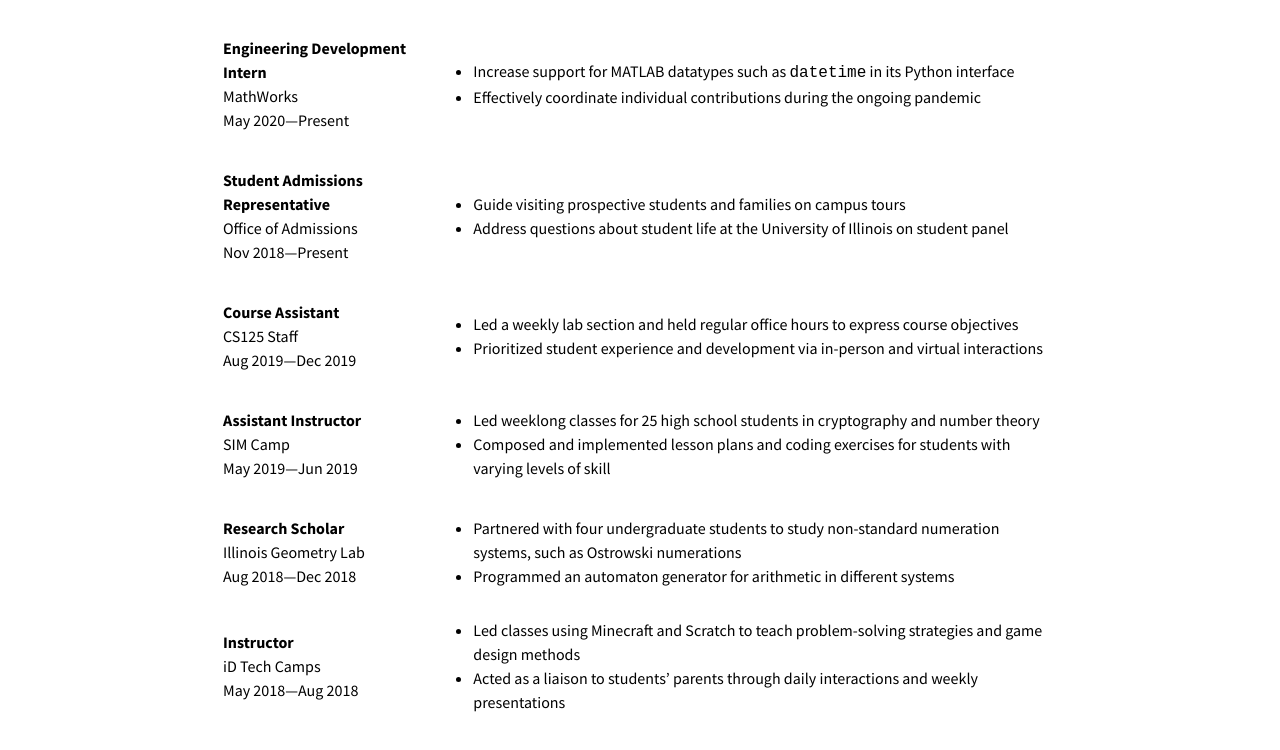
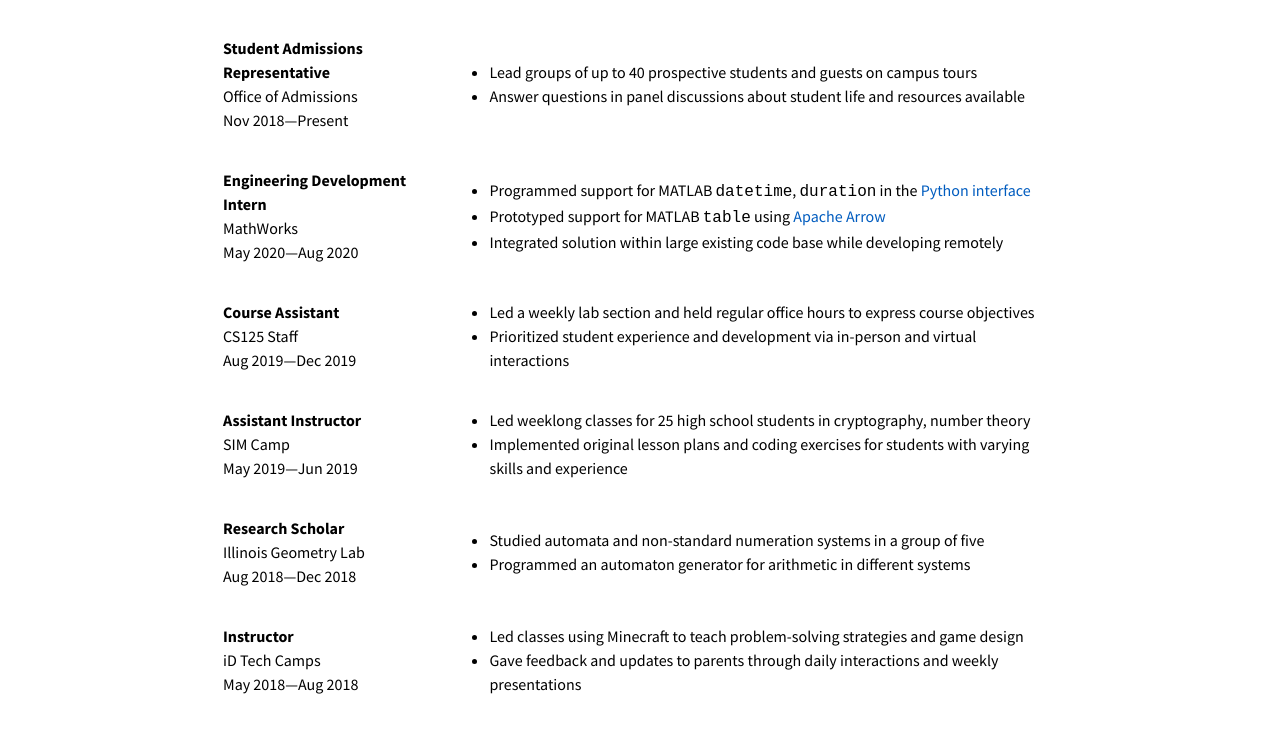
Before and after one commit to jacktgentile/jacktgentile.github.io, a plain HTML site: page experience.html in a window 1280 px wide. Shown: the part 64-814 px from the top of the page. Drawn offline with nearby package versions, Linux system fonts and the light colour scheme.

Commit message:
Update to include MathWorks

```diff
--- a/experience.html
+++ b/experience.html
@@ -31,24 +31,29 @@
             <table>
               <tr>
                 <td><p>
-                  <strong>Engineering Development Intern</strong><br>
-                  MathWorks<br>
-                  May 2020&mdash;Present
-                </p></td>
-                <td><ul>
-                  <li>Increase support for MATLAB datatypes such as <code>datetime</code> in its Python interface</li>
-                  <li>Effectively coordinate individual contributions during the ongoing pandemic</li>
-                </ul></td>
-              </tr>
-              <tr>
-                <td><p>
                   <strong>Student Admissions Representative</strong><br>
                   Office of Admissions<br>
                   Nov 2018&mdash;Present
                 </p></td>
                 <td><ul>
-                  <li>Guide visiting prospective students and families on campus tours</li>
-                  <li>Address questions about student life at the University of Illinois on student panel</li>
+                  <li>Lead groups of up to 40 prospective students and guests on campus tours</li>
+                  <li>Answer questions in panel discussions about student life and resources available</li>
+                </ul></td>
+              </tr>
+              <tr>
+                <td><p>
+                  <strong>Engineering Development Intern</strong><br>
+                  MathWorks<br>
+                  May 2020&mdash;Aug 2020
+                </p></td>
+                <td><ul>
+                  <li>Programmed support for MATLAB <code>datetime</code>,
+                    <code>duration</code> in the <a href="https://www.mathworks.com/help/matlab/call-python-libraries.html">
+                    Python interface</a></li>
+                  <li>Prototyped support for MATLAB <code>table</code> using
+                    <a href="https://arrow.apache.org/">Apache Arrow</a></li>
+                  <li>Integrated solution within large existing code base while
+                    developing remotely</li>
                 </ul></td>
               </tr>
               <tr>
@@ -69,8 +74,8 @@
                   May 2019&mdash;Jun 2019
                 </p></td>
                 <td><ul>
-                  <li>Led weeklong classes for 25 high school students in cryptography and number theory</li>
-                  <li>Composed and implemented lesson plans and coding exercises for students with varying levels of skill</li>
+                  <li>Led weeklong classes for 25 high school students in cryptography, number theory</li>
+                  <li>Implemented original lesson plans and coding exercises for students with varying skills and experience</li>
                 </ul></td>
               </tr>
               <tr>
@@ -80,8 +85,7 @@
                   Aug 2018&mdash;Dec 2018
                 </p></td>
                 <td><ul>
-                  <li>Partnered with four undergraduate students to study non-standard
-                    numeration systems, such as Ostrowski numerations</li>
+                  <li>Studied automata and non-standard numeration systems in a group of five</li>
                   <li>Programmed an automaton generator for arithmetic in different systems</li>
                 </ul></td>
               </tr>
@@ -92,8 +96,8 @@
                   May 2018&mdash;Aug 2018
                 </p></td>
                 <td><ul>
-                  <li>Led classes using Minecraft and Scratch to teach problem-solving strategies and game design methods</li>
-                  <li>Acted as a liaison to students’ parents through daily interactions and weekly presentations</li>
+                  <li>Led classes using Minecraft to teach problem-solving strategies and game design</li>
+                  <li>Gave feedback and updates to parents through daily interactions and weekly presentations</li>
                 </ul></td>
               </tr>
             </table>
```
Also changed, not shown: index.html (+9 -8 lines).
